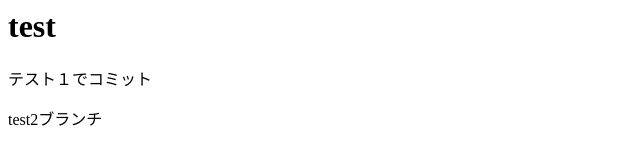
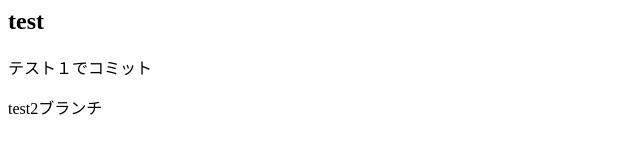
Before and after one commit to gacu1227/test, a plain HTML site: page index.html in a window 1280 px wide. Shown: the whole page, without its empty margins (0-640 px from the left). Drawn offline with Linux system fonts and the light colour scheme.

Commit message:
コンフリクトを発生させる

```diff
--- a/index.html
+++ b/index.html
@@ -1,4 +1,4 @@
-<h1>test</h1>
+<h2>test</h2>
 <p>テスト１でコミット</p>
 <div>
 test2ブランチ
```
Also changed, not shown: 1 other file.
